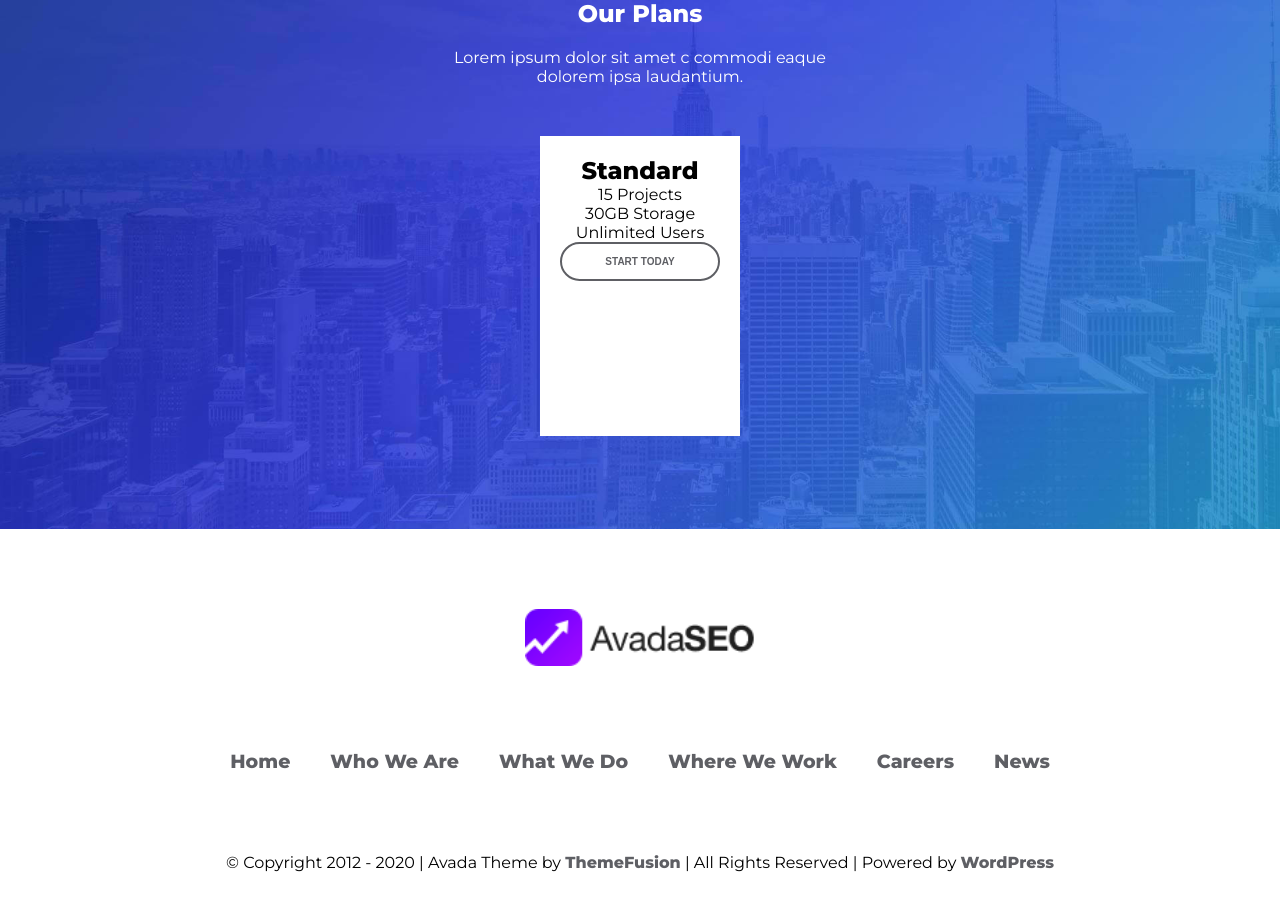
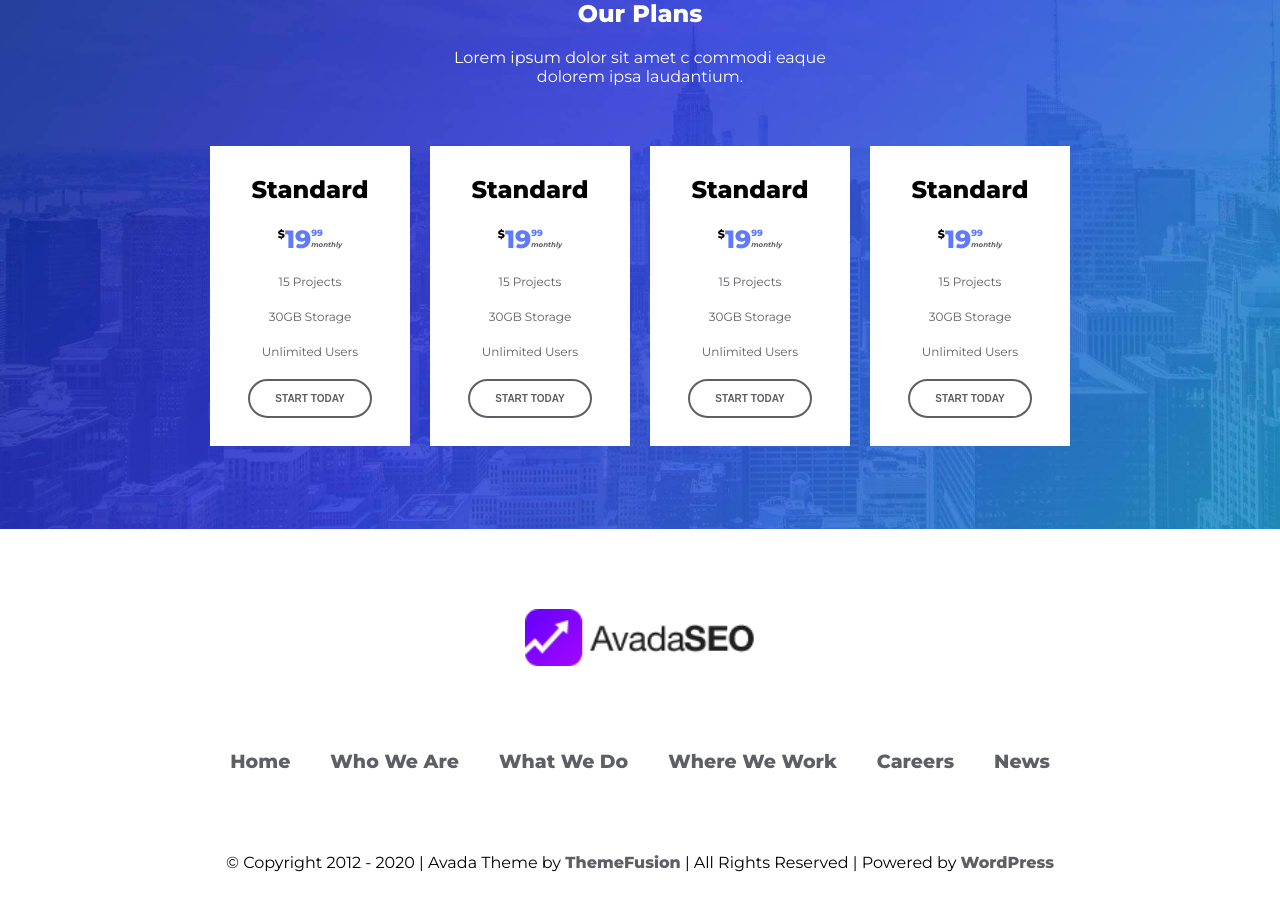
Before and after one commit to Ferlo94/proj-html-vuejs, a Vue app: page / in a window 1280 px wide. Shown: the part 3180-4100 px from the top of the page. Built offline with nearby package versions, Linux system fonts and the light colour scheme.

Commit message:
sezione 4 funzionante

```diff
--- a/src/assets/style/global-parts/variables.scss
+++ b/src/assets/style/global-parts/variables.scss
@@ -5,6 +5,7 @@
     --white : #f8f8f8;
     --grey: #5e5f64;
     --orange: #ffa837;
+    --blue: #5f7afd;
 
     // --- background: var(--yellow); (es. per importare la var colore) ---
 
--- a/src/components/SectionFour.vue
+++ b/src/components/SectionFour.vue
@@ -8,10 +8,60 @@
             <div class="card-section-3">
                 <h2>Standard</h2>
                 <div class="blue-number">
-
+                    <div class="dollaro">$</div>
+                    <div class="numero-grande">19</div>
+                    <div class="col-dx">
+                        <div class="novantanove">99</div>
+                        <div class="monthly">monthly</div>
+                    </div>
                 </div>
                 <p>15 Projects</p>
-                <p>30GB Storage</p>
+                <p class="gigabyte">30GB Storage</p>
+                <p>Unlimited Users</p>
+                <button class="btn">START TODAY</button>
+            </div>
+            <div class="card-section-3">
+                <h2>Standard</h2>
+                <div class="blue-number">
+                    <div class="dollaro">$</div>
+                    <div class="numero-grande">19</div>
+                    <div class="col-dx">
+                        <div class="novantanove">99</div>
+                        <div class="monthly">monthly</div>
+                    </div>
+                </div>
+                <p>15 Projects</p>
+                <p class="gigabyte">30GB Storage</p>
+                <p>Unlimited Users</p>
+                <button class="btn">START TODAY</button>
+            </div>
+            <div class="card-section-3">
+                <h2>Standard</h2>
+                <div class="blue-number">
+                    <div class="dollaro">$</div>
+                    <div class="numero-grande">19</div>
+                    <div class="col-dx">
+                        <div class="novantanove">99</div>
+                        <div class="monthly">monthly</div>
+                    </div>
+                </div>
+                <p>15 Projects</p>
+                <p class="gigabyte">30GB Storage</p>
+                <p>Unlimited Users</p>
+                <button class="btn">START TODAY</button>
+            </div>
+            <div class="card-section-3">
+                <h2>Standard</h2>
+                <div class="blue-number">
+                    <div class="dollaro">$</div>
+                    <div class="numero-grande">19</div>
+                    <div class="col-dx">
+                        <div class="novantanove">99</div>
+                        <div class="monthly">monthly</div>
+                    </div>
+                </div>
+                <p>15 Projects</p>
+                <p class="gigabyte">30GB Storage</p>
                 <p>Unlimited Users</p>
                 <button class="btn">START TODAY</button>
             </div>
@@ -64,23 +114,69 @@ export default {
                 background: white;
                 height: 300px;
                 width: 200px;
-                margin-top: 50px;
 
                 display: flex;
                 flex-direction: column;
+                align-items: center;
+                justify-content: center;
                 padding: 20px;
+                margin: 60px 10px;
+
+                .gigabyte {
+                    margin: 20px 0px;
+                }
 
                 .blue-number {
+                    display: flex;
+                    margin: 20px 0px;
+
+                    .dollaro {
+                        font-size: 11px;
+                        font-weight: 800;
+                        margin-top: 3px;
+                    }
+
+                    .numero-grande {
+                        font-size: 25px;
+                        font-weight: 800;
+                        color: var(--blue)
+                    }
+
+                    .col-dx {
+                        display: flex;
+                        flex-direction: column;
+                        align-items: flex-start;
+
+                        .novantanove {
+                            font-size: 9px;
+                            margin-top: 3px;
+                            font-weight: 800;
+                            color: var(--blue)
+                        }
+
+                        .monthly {
+                            font-size: 7px;
+                            color: var(--grey);
+                            margin-top: 2px;
+                            font-style: italic
+                        }
+                    }
 
                 }
 
                 .btn {
                     @include button-white;
+                    margin-top: 20px;
                 }
 
                 .btn:hover {
                     @include button-orange-bis;
                 }
+
+                p {
+                    color: var(--grey);
+                    font-size: 12px;
+                }
             }
         }
     }
```
